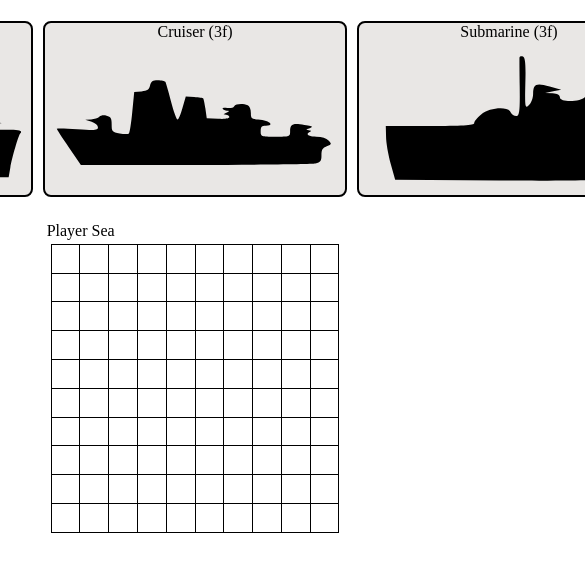
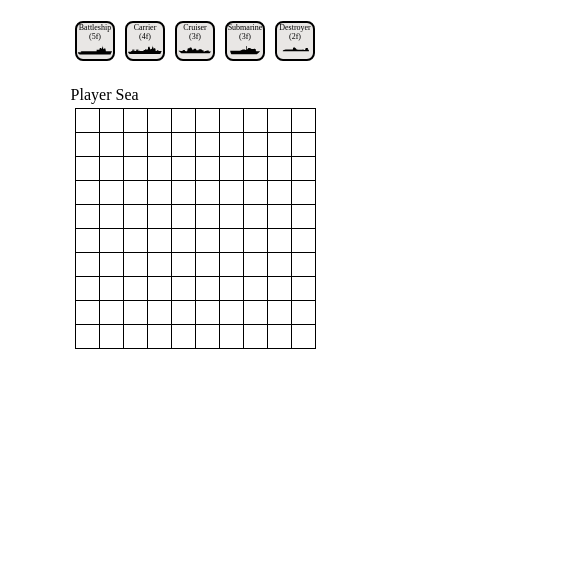
Before and after one commit to nuru484/battleship, a website built with webpack: page src/index.html in a window 390 px wide. Shown: the top 572 px of the page, 585 px wide, since content can reach past the window. Built offline with nearby package versions, Linux system fonts and the light colour scheme.

Commit message:
making it responsive

```diff
--- a/src/css-files/style.css
+++ b/src/css-files/style.css
@@ -25,8 +25,8 @@ td {
 
 td {
   text-align: center;
-  width: clamp(1.8rem, 4dvw, 3rem);
-  height: clamp(1.8rem, 4dvw, 3rem);
+  width: clamp(1.5rem, 4dvw, 3rem);
+  height: clamp(1.5rem, 4dvw, 3rem);
 }
 
 .ship-container {
@@ -37,6 +37,17 @@ td {
   border: 2px solid black;
   border-radius: 8px;
   cursor: pointer;
+  width: clamp(2.5rem, 10dvw, 6rem);
+  aspect-ratio: 1/0.5;
+}
+
+.ship-container img {
+  max-width: 100%;
+  max-height: 60%;
+}
+
+.ship-container p {
+  font-size: 50%;
 }
 
 #player-details {
```
Also changed, not shown: dist/app.bundle.js.
